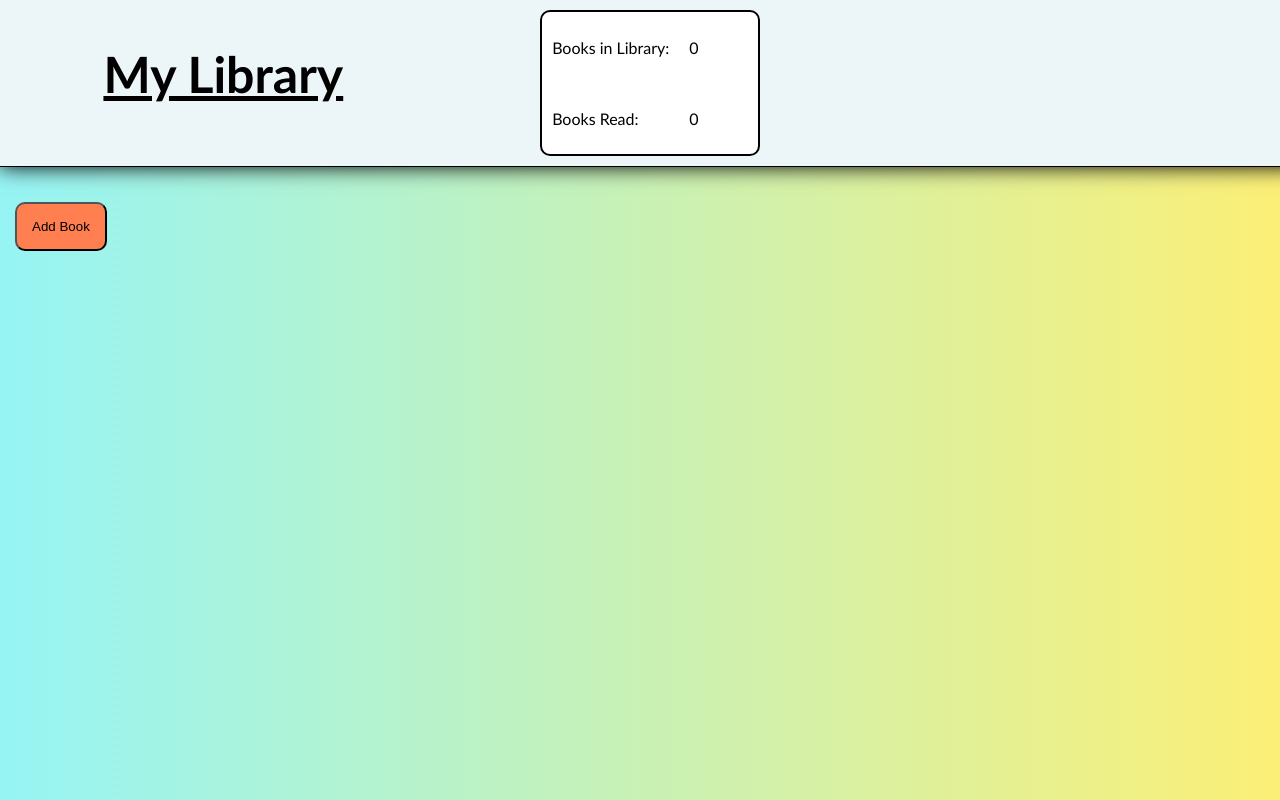
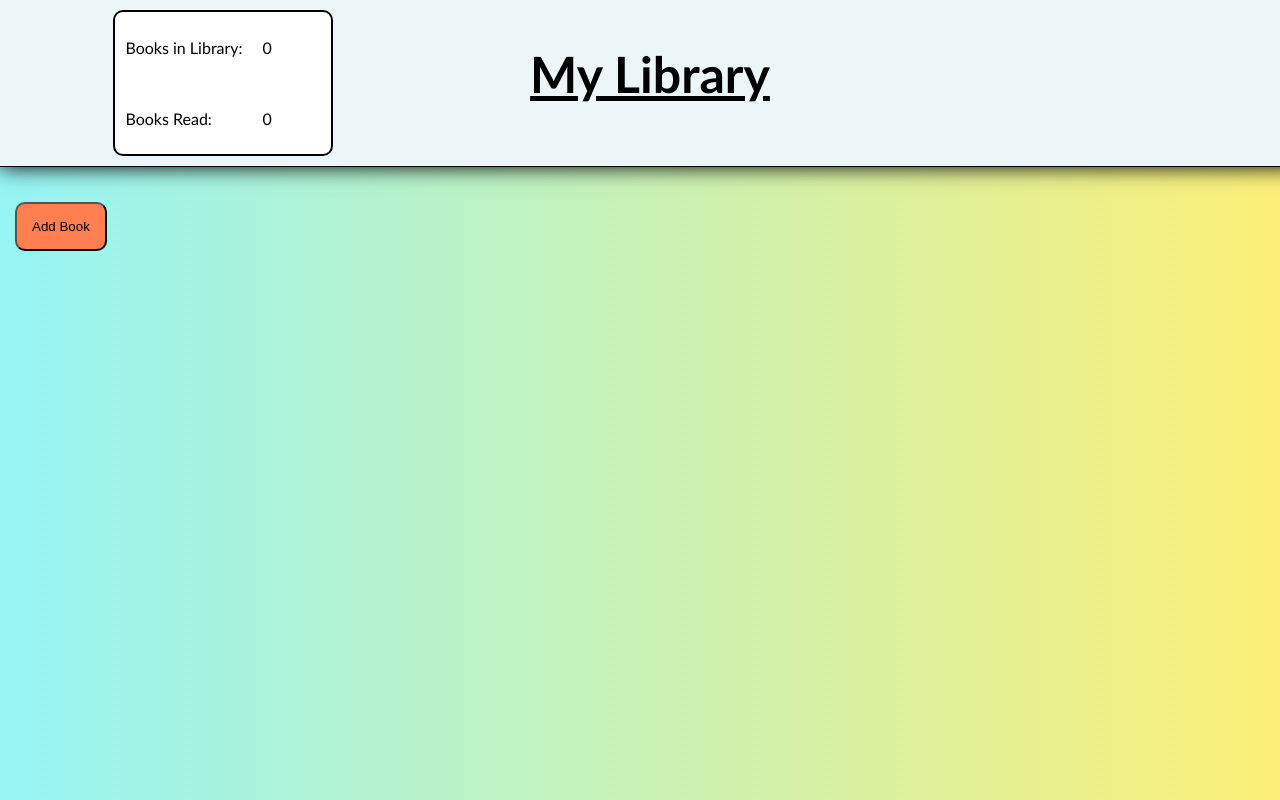
Before and after one commit to TylerWSchnabel/my-library, a React (Create React App) app: page / in a window 1280 px wide. Built offline with nearby package versions, Linux system fonts and the light colour scheme; the HTML template or start-up script is replaced by a standard one.

Commit message:
Fixed headeder

```diff
--- a/package.json
+++ b/package.json
@@ -6,6 +6,7 @@
     "@testing-library/jest-dom": "^5.16.5",
     "@testing-library/react": "^13.4.0",
     "@testing-library/user-event": "^13.5.0",
+    "firebase": "^9.13.0",
     "react": "^18.2.0",
     "react-dom": "^18.2.0",
     "react-scripts": "5.0.1",
--- a/src/App.js
+++ b/src/App.js
@@ -99,13 +99,14 @@ const checkBox = ( item ) => {
   return (
     <div className='body'>
       <div className="topper">
-          <h1 className="pageHeading">My Library</h1>
           <div id="library-count">
               <p className="count-p">Books in Library: </p>
               <p className="count-p" id="total-books">{library.length}</p>
               <p className="count-p">Books Read: </p>
               <p className="count-p" id="total-read">{read}</p>
           </div>
+          <h1 className="pageHeading">My Library</h1>
+
       </div>
       <button type="button" onClick={openForm} className="openForm">Add Book</button>
 
```
Also changed, not shown: 1 other file (tests, documents, lock files or other folders).
